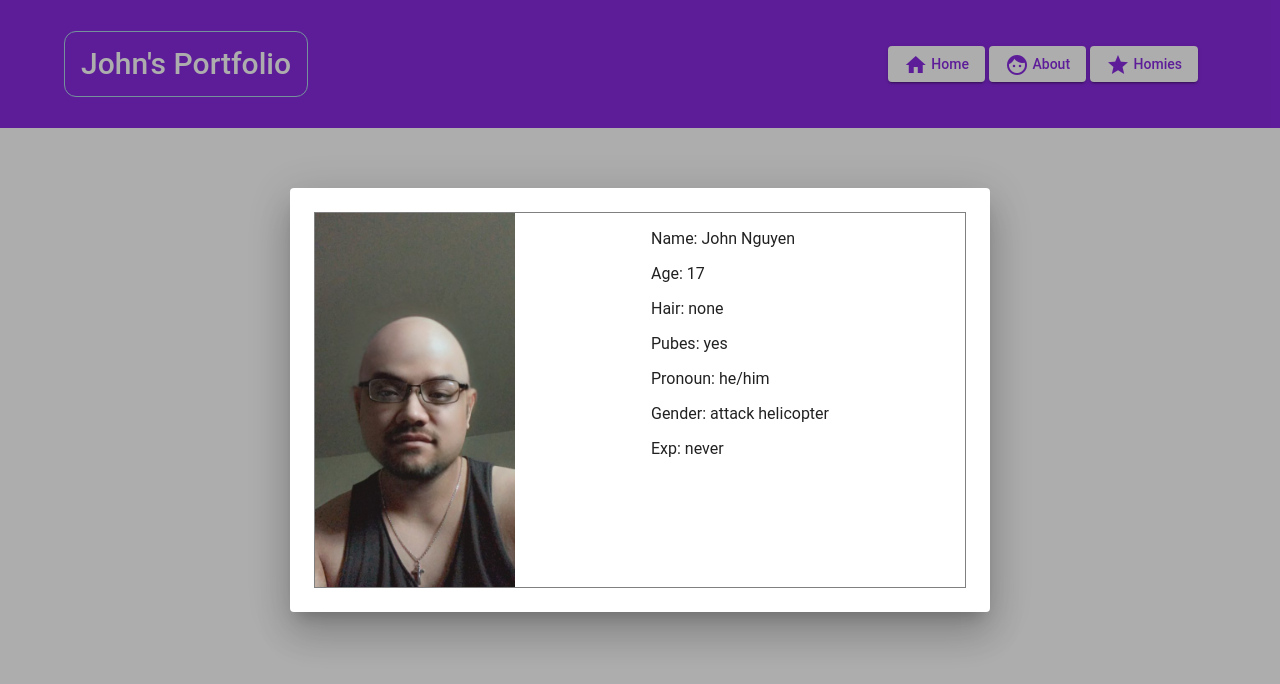
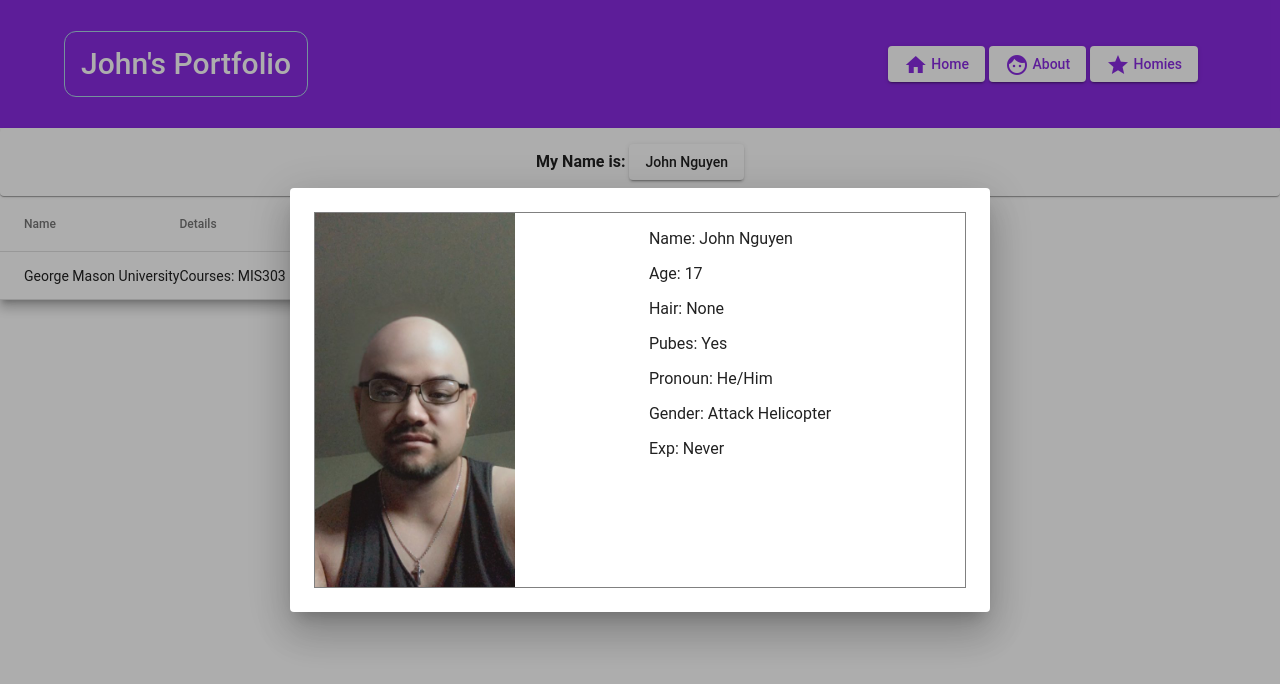
Before and after one commit to khoatrann/Johns-Portfolio, an Angular app: page /AboutMe in a window 1280 px wide. Both pictures are taken after a click on the button "John Nguyen". Shown: the top 684 px of the page. Built offline with nearby package versions, Linux system fonts and the light colour scheme.

Commit message:
Prototype for tables

```diff
--- a/src/app/About-Me/about-me.component.css
+++ b/src/app/About-Me/about-me.component.css
@@ -0,0 +1,3 @@
+.table{
+    width: 1000px;
+}
--- a/src/app/About-Me/about-me.component.html
+++ b/src/app/About-Me/about-me.component.html
@@ -1,7 +1,20 @@
 <div>
-    <mat-grid-list cols="1" rowHeight="4:1">
-        <mat-grid-tile>
-            My name is &nbsp; <button mat-raised-button (click)="openDialog()">John Nguyen</button>
-        </mat-grid-tile>
-    </mat-grid-list>
+    <div [ngStyle]="{'text-align':'center'}">
+        <mat-card><b>My Name is: <button mat-raised-button (click)="openDialog()">John Nguyen</button></b></mat-card>
+    </div>
+    <div>
+        <table mat-table [dataSource]="dataSource" class="mat-elevation-z8">
+            <ng-container matColumnDef="name">
+                <th mat-header-cell *matHeaderCellDef> Name </th>
+                <td mat-cell *matCellDef="let element"> {{element.name}} </td>
+            </ng-container>
+
+            <ng-container matColumnDef="details">
+                <th mat-header-cell *matHeaderCellDef> Details </th>
+                <td mat-cell *matCellDef="let element"> {{element.details}} </td>
+            </ng-container>
+            <tr mat-header-row *matHeaderRowDef="displayedColumns"></tr>
+            <tr mat-row *matRowDef="let row; columns: displayedColumns;"></tr>
+        </table>
+    </div>
 </div>
--- a/src/app/About-Me/about-me.component.ts
+++ b/src/app/About-Me/about-me.component.ts
@@ -2,6 +2,13 @@ import { AUTO_STYLE } from '@angular/animations';
 import { Component } from '@angular/core';
 import { MatDialog } from '@angular/material/dialog';
 import { ModalComponent } from '../modal/modal.component';
+import { MatTableDataSource } from '@angular/material/table';
+
+
+export interface attributes {
+    name: string;
+    details: string[];
+}
 
 @Component({
     selector: 'app-about-me',
@@ -9,7 +16,15 @@ import { ModalComponent } from '../modal/modal.component';
     styleUrls: ['./about-me.component.css']
 })
 
+
 export class AboutMeComponent {
+    displayedColumns: string[] = ['name', 'details'];
+    DATA: attributes[] = [
+        { name: 'George Mason University', details: ['Courses: MIS303 & BUS 303', 'Enrolled in Business Information Systems and Develop Special Skills'] }
+    ];
+    dataSource = new MatTableDataSource(this.DATA);
+
+
     constructor(public matDialog: MatDialog) {
     }
 
--- a/src/app/app.component.ts
+++ b/src/app/app.component.ts
@@ -1,5 +1,4 @@
-import { Component, ContentChild } from '@angular/core';
-import { HomeComponent } from './home/home.component';
+import { Component } from '@angular/core';
 @Component({
   selector: 'app-root',
   templateUrl: './app.component.html',
--- a/src/app/home/home.component.html
+++ b/src/app/home/home.component.html
@@ -1,14 +1,14 @@
 <div>
     <mat-grid-list cols="10" rowHeight="1:1">
-        <mat-grid-tile *ngFor="let in of counter(10); let i = index">
+        <mat-grid-tile *ngFor="let in of counter(5); let i = index">
             <iframe src="../../assets/doge2.gif" width=" 300" height="300" frameBorder="0" class="giphy-embed"
                 allowFullScreen></iframe>
         </mat-grid-tile>
-        <mat-grid-tile *ngFor="let in of counter(10); let i = index">
+        <mat-grid-tile *ngFor="let in of counter(5); let i = index">
             <iframe src="../../assets/doge1.gif" width=" 300" height="300" frameBorder="0" class="giphy-embed"
                 allowFullScreen></iframe>
         </mat-grid-tile>
-        <mat-grid-tile *ngFor="let in of counter(10); let i = index">
+        <mat-grid-tile *ngFor="let in of counter(5); let i = index">
             <iframe src="../../assets/turtle1.gif" width=" 300" height="300" frameBorder="0" class="giphy-embed"
                 allowFullScreen></iframe>
         </mat-grid-tile>
--- a/src/app/modal/modal.component.css
+++ b/src/app/modal/modal.component.css
@@ -17,3 +17,9 @@
 .item-c {
     justify-self: end;
 }
+
+.left {
+    clear:both;
+    float:left;
+    margin-right:1%;
+}
--- a/src/app/modal/modal.component.html
+++ b/src/app/modal/modal.component.html
@@ -3,10 +3,10 @@
     <div class="item-b">
         <p>Name: John Nguyen</p>
         <p>Age: 17</p>
-        <p>Hair: none</p>
-        <p>Pubes: yes</p>
-        <p>Pronoun: he/him</p>
-        <p>Gender: attack helicopter</p>
-        <p>Exp: never</p>
+        <p>Hair: None</p>
+        <p>Pubes: Yes</p>
+        <p>Pronoun: He/Him</p>
+        <p>Gender: Attack Helicopter</p>
+        <p>Exp: Never</p>
     </div>
 </div>
```
Also changed, not shown: src/app/app.module.ts (+7 -1 lines).
